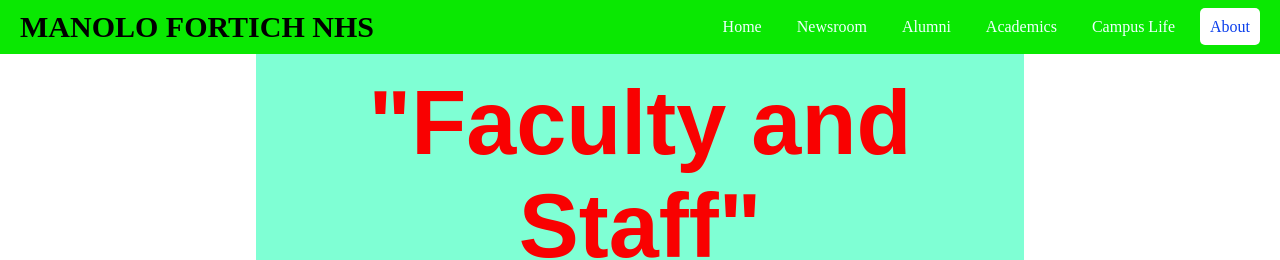
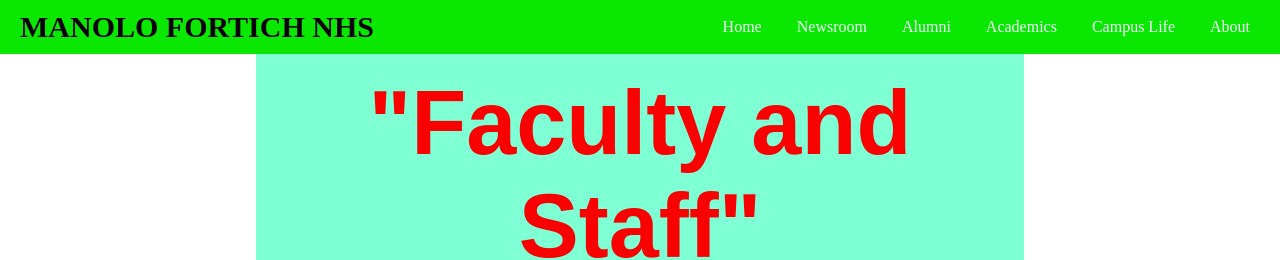
Before and after one commit to Jeffreyy-Ict/RheiJheiWebs, a plain HTML site: page about.html in a window 1280 px wide. Shown: the top 260 px of the page. Drawn offline with Linux system fonts and the light colour scheme.

Commit message:
Update about.html

```diff
--- a/about.html
+++ b/about.html
@@ -19,7 +19,7 @@
                     <li><a href="alumni.html">Alumni</a></li>
                     <li><a href="academics.html">Academics</a></li>
                     <li><a href="campuslife.html">Campus Life</a></li>
-                    <li><a href="about.html" class="active">About</a></li>
+                    <li><a href="about.html" class=active">About</a></li>
                 </ul>
             </nav>
         </header>
```
